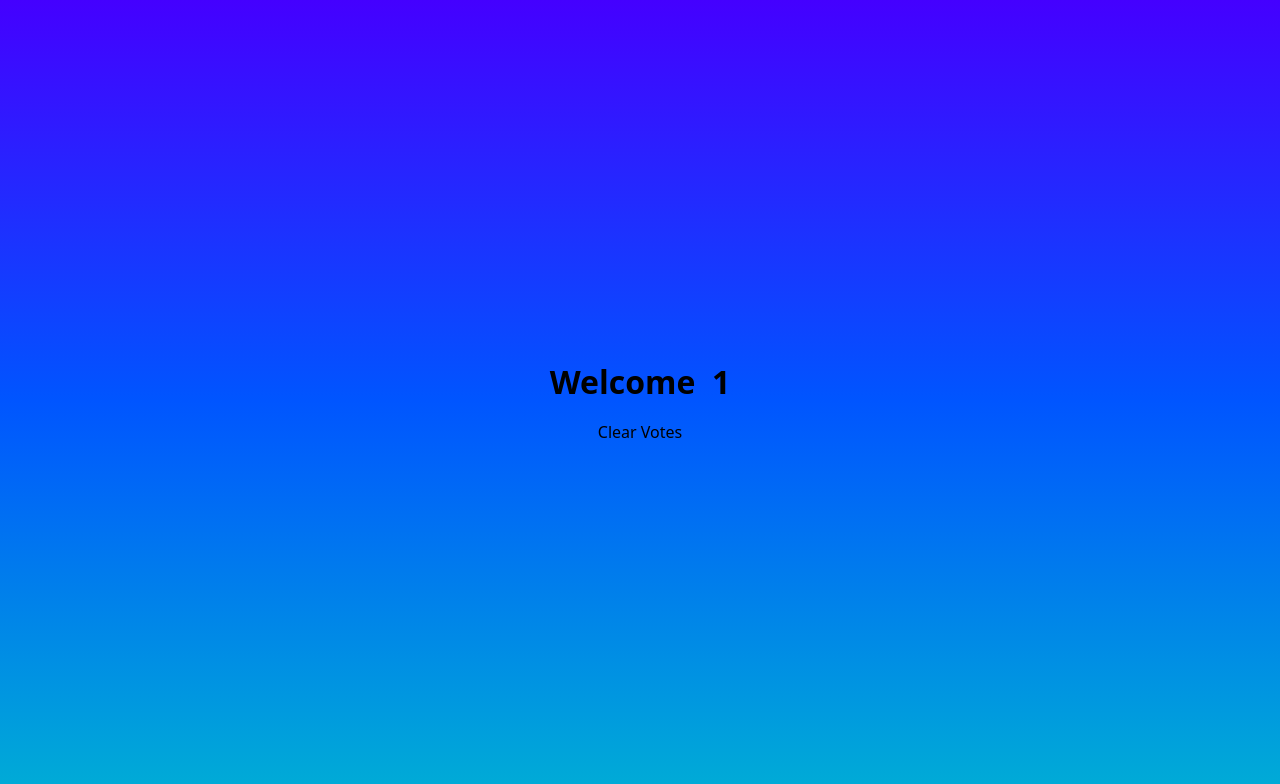
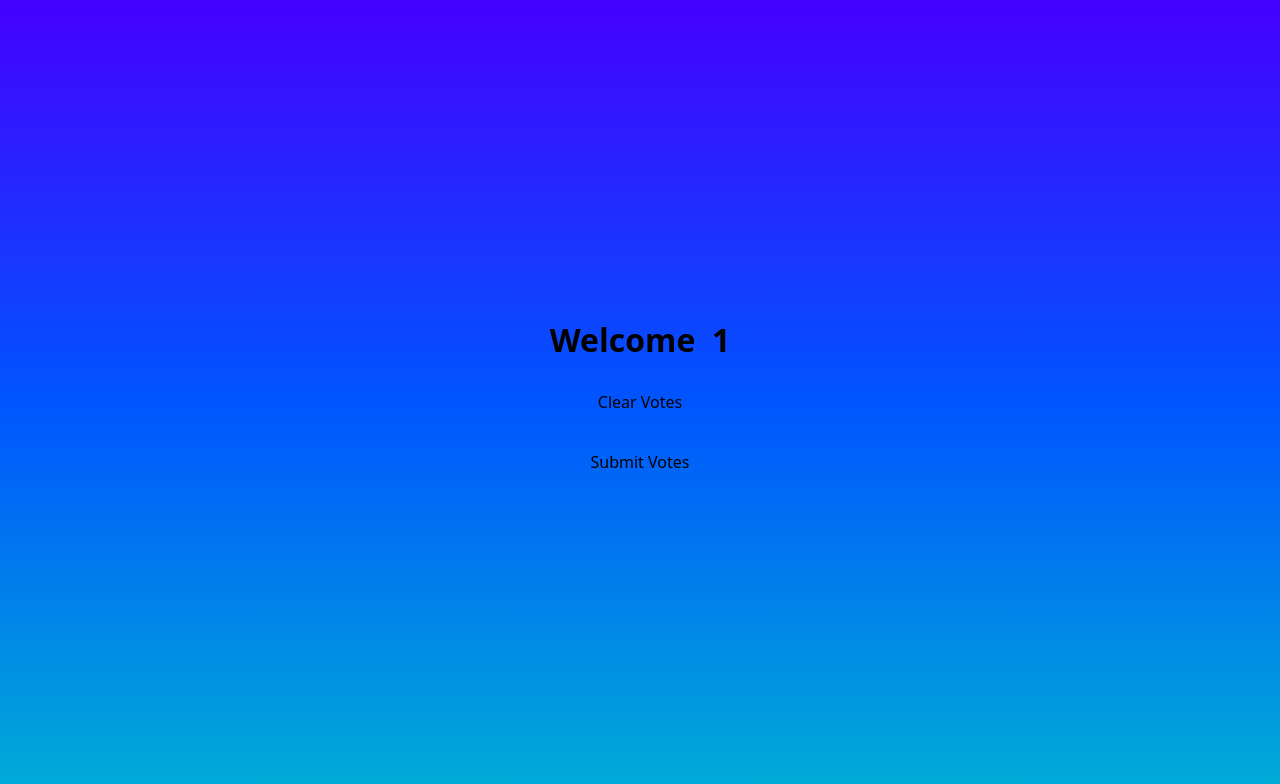
Before and after one commit to ericmcgonagle/candidateSelector, an Angular app: page /candidate-card/1 in a window 1280 px wide. Shown: the top 784 px of the page. Built offline with nearby package versions, Linux system fonts and the light colour scheme.

Commit message:
added submit button and dummy diagnostic functionality

```diff
--- a/src/app/candidate-card-page/candidate-card-page.component.css
+++ b/src/app/candidate-card-page/candidate-card-page.component.css
@@ -84,16 +84,33 @@ html, body {
 }
 
 .clear-button {
-    padding: 6px 12px;
+    padding: 8px 16px;
     background-color: transparent;
     color: black;
     border: none;
     border-radius: 4px;
     cursor: pointer;
     transition: 0.3s ease;
+    margin: 10px;
 }
 
 .clear-button:hover {
     background-color: #000000;
-    color: white;
+    color: rgb(254, 0, 0);
 }
+
+.submit-button {
+    padding: 8px 16px;
+    background-color: transparent;
+    color: black;
+    border: none;
+    border-radius: 4px;
+    cursor: pointer;
+    transition: 0.3s ease;
+    margin: 10px;
+}
+
+.submit-button:hover {
+    background-color: #000000;
+    color: rgb(46, 253, 0);
+}
--- a/src/app/candidate-card-page/candidate-card-page.component.html
+++ b/src/app/candidate-card-page/candidate-card-page.component.html
@@ -4,6 +4,7 @@
             <p class="centered-inline-text rounded-full p-2">Welcome&nbsp; <span
                     class="replacement-text">{{memberName}}</span></p>
                     <button class="clear-button" (click)="onClearClick()">Clear Votes</button>
+                    <button class="submit-button" (click)="onSubmitClick()">Submit Votes</button>
         </div>
 
         <div class="content-container">
--- a/src/app/candidate-card-page/candidate-card-page.component.ts
+++ b/src/app/candidate-card-page/candidate-card-page.component.ts
@@ -4,6 +4,7 @@ import { CardComponent } from '../card/card.component';
 import { CommonModule } from '@angular/common';
 
 declare const clearMemberVotes: (memberName: string) => void;
+declare const submitMemberVotes: (memberName: string) => void;
 
 @Component({
   selector: 'app-candidate-card-page',
@@ -31,4 +32,8 @@ export class CandidateCardPageComponent implements OnInit {
   onClearClick() {
     clearMemberVotes(this.memberName);
   }
+
+  onSubmitClick() {
+    submitMemberVotes(this.memberName);
+  }
 }
--- a/src/assets/example.js
+++ b/src/assets/example.js
@@ -14,6 +14,8 @@ window.greetMember = function () {
   }
 }
 
+
+// TODO: add functionality to update number of remaining votes for member
 window.confirmUpvoteClick = function (candidateName) {
   alert(candidateName + ' has been selected');
 }
@@ -22,10 +24,14 @@ window.confirmDownvoteClick = function (candidateName) {
   alert(candidateName + ' has been removed');
 }
 
+// TODO: reset number of remaining votes for member
 window.clearMemberVotes = function (memberName) {
   alert(memberName + ' votes have been cleared');
 }
 
+window.submitMemberVotes = function (memberName) {
+  alert(memberName + ' has submitted his vote');
+}
 
 document.addEventListener('DOMContentLoaded', () => {
   const usernameInput = document.getElementById('username');
```
